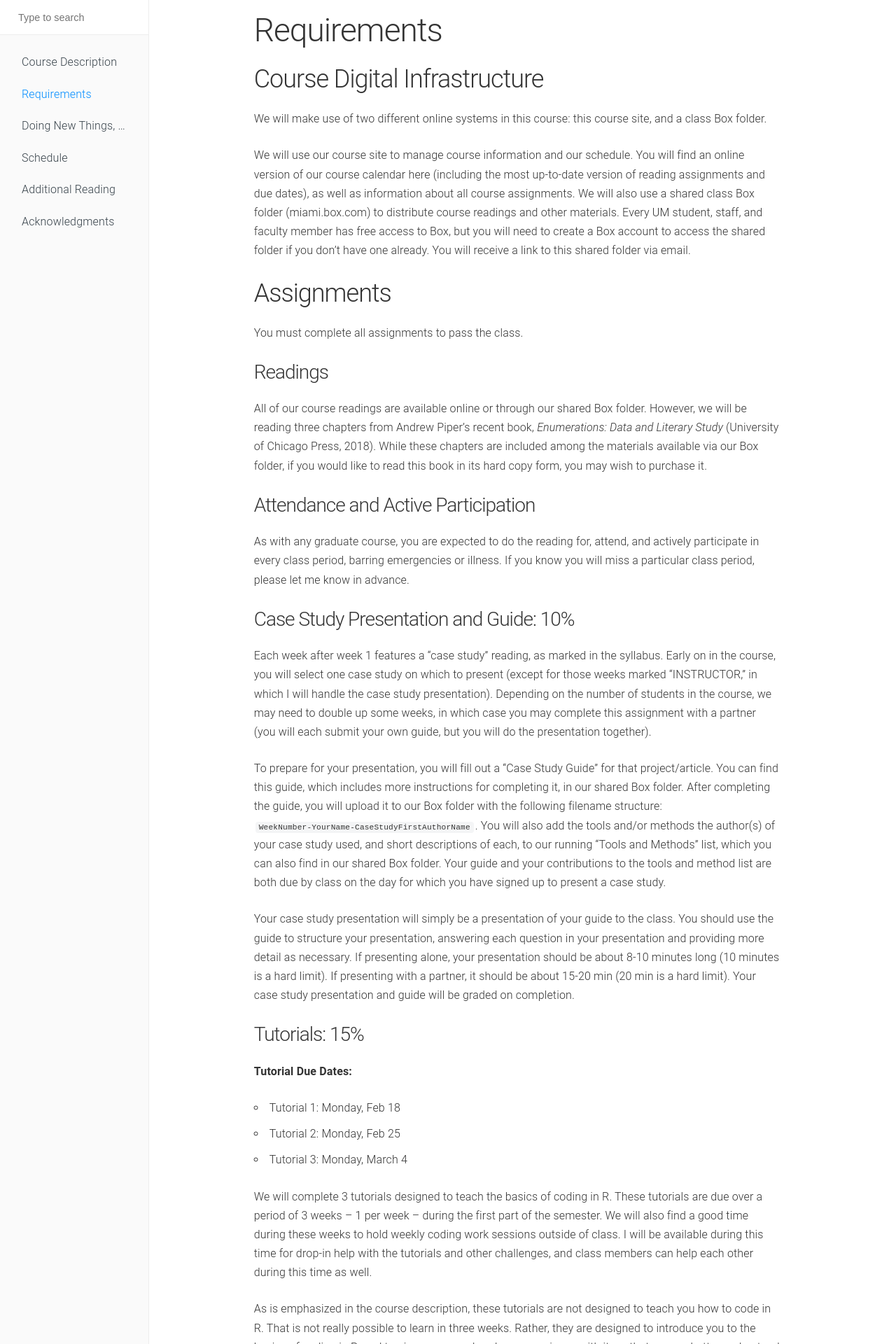
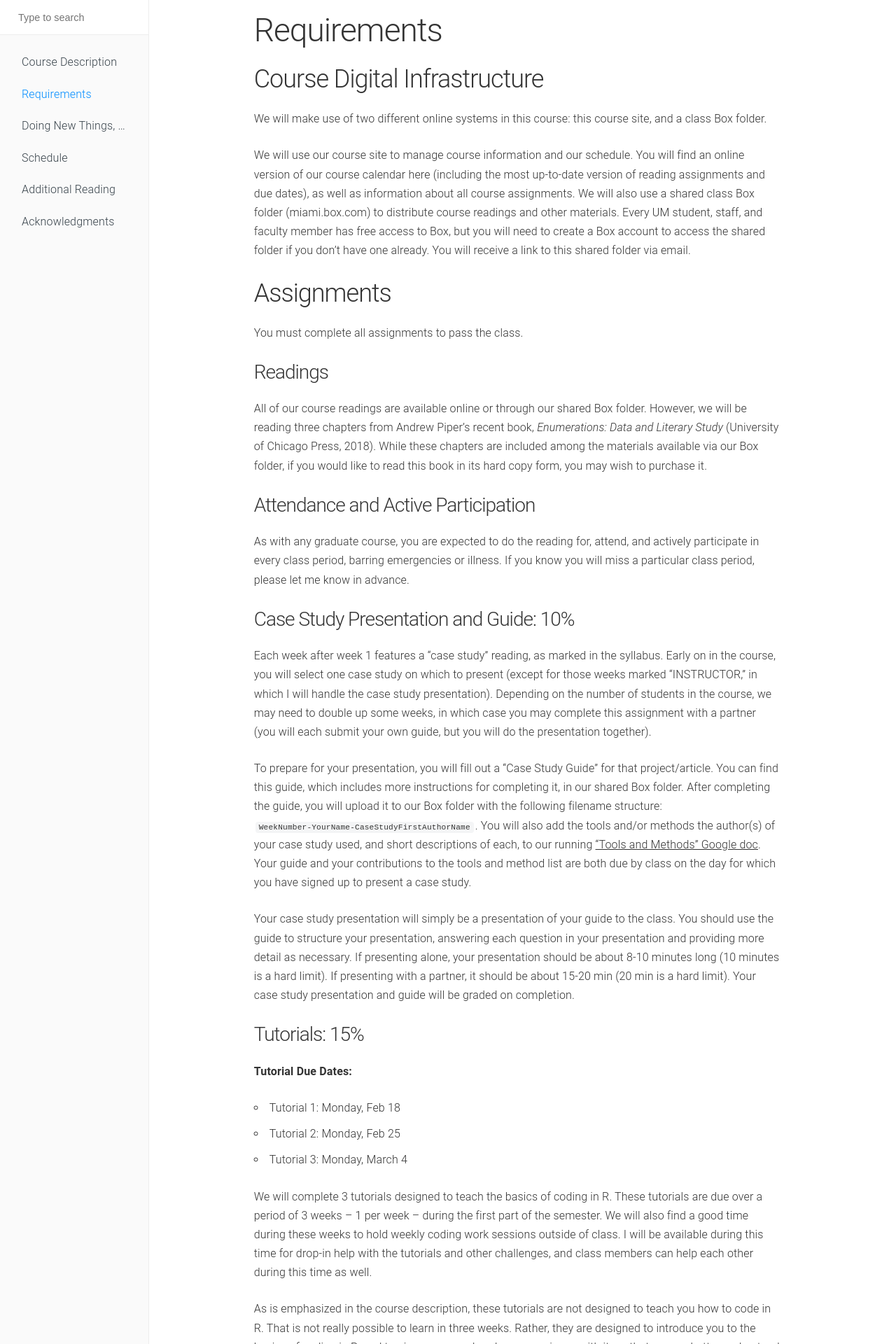
Before and after one commit to lcthomas/eng682s19, a Jekyll site: the page built from requirements.md, in a window 1280 px wide. Shown: the top 1920 px of the page at 70% size. Built offline with Jekyll 4.4.1, drawn with Linux system fonts in a browser that asks for light colours.

Commit message:
Tools and methods list link

```diff
--- a/requirements.md
+++ b/requirements.md
@@ -21,7 +21,7 @@ As with any graduate course, you are expected to do the reading for, attend, and
 ### Case Study Presentation and Guide: 10%
 Each week after week 1 features a "case study" reading, as marked in the syllabus. Early on in the course, you will select one case study on which to present (except for those weeks marked "INSTRUCTOR," in which I will handle the case study presentation). Depending on the number of students in the course, we may need to double up some weeks, in which case you may complete this assignment with a partner (you will each submit your own guide, but you will do the presentation together).
 
-To prepare for your presentation, you will fill out a "Case Study Guide" for that project/article. You can find this guide, which includes more instructions for completing it, in our shared Box folder. After completing the guide, you will upload it to our Box folder with the following filename structure: `WeekNumber-YourName-CaseStudyFirstAuthorName`. You will also add the tools and/or methods the author(s) of your case study used, and short descriptions of each, to our running "Tools and Methods" list, which you can also find in our shared Box folder. Your guide and your contributions to the tools and method list are both due by class on the day for which you have signed up to present a case study.
+To prepare for your presentation, you will fill out a "Case Study Guide" for that project/article. You can find this guide, which includes more instructions for completing it, in our shared Box folder. After completing the guide, you will upload it to our Box folder with the following filename structure: `WeekNumber-YourName-CaseStudyFirstAuthorName`. You will also add the tools and/or methods the author(s) of your case study used, and short descriptions of each, to our running ["Tools and Methods" Google doc](https://docs.google.com/document/d/1YbcSrAJWQ69nCoIHpN66SPFH4I61BBpE36-qsxMwD9A/edit?usp=sharing). Your guide and your contributions to the tools and method list are both due by class on the day for which you have signed up to present a case study.
 
 Your case study presentation will simply be a presentation of your guide to the class. You should use the guide to structure your presentation, answering each question in your presentation and providing more detail as necessary. If presenting alone, your presentation should be about 8-10 minutes long (10 minutes is a hard limit). If presenting with a partner, it should be about 15-20 min (20 min is a hard limit). Your case study presentation and guide will be graded on completion.
 
```
